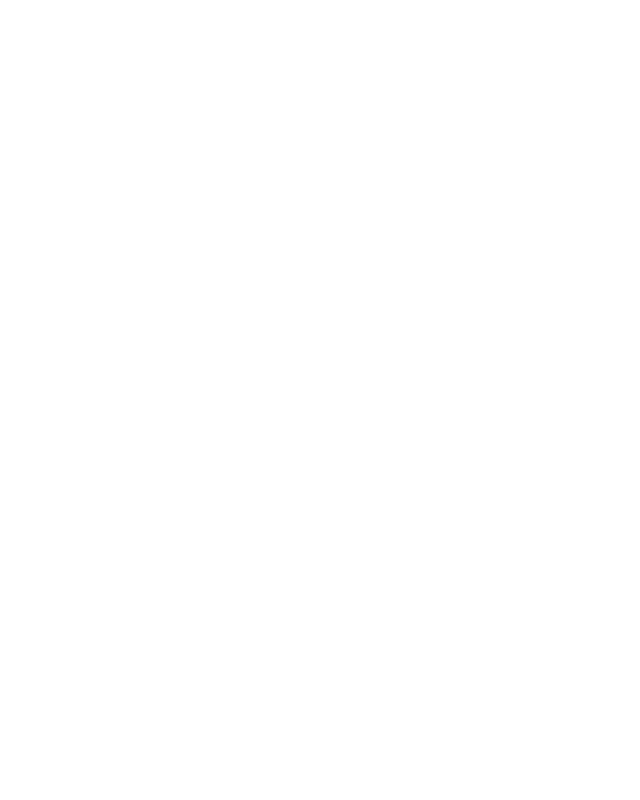
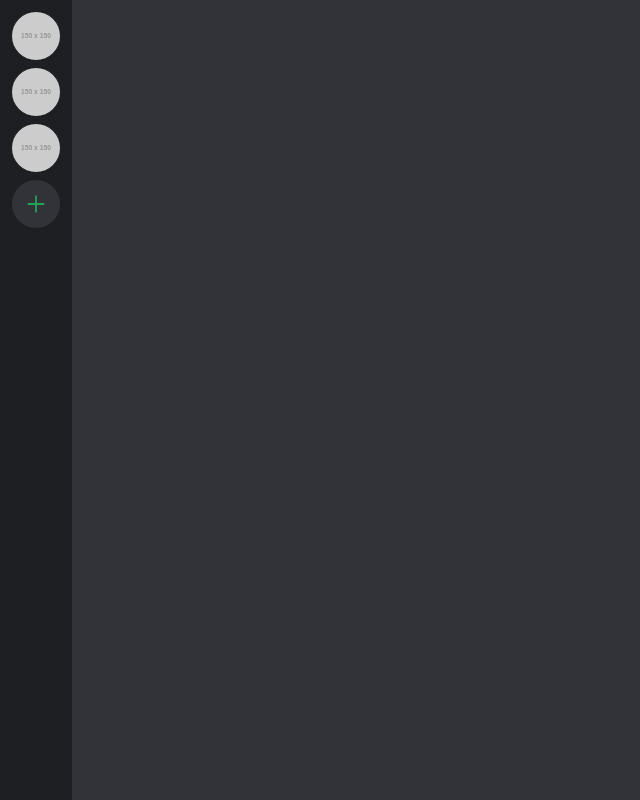
Before and after one commit to AmrMustafa13/piscord, a React (Vite) app in the folder client/: page /channels in a window 1280 px wide. Before the commit this address had no page. Shown: the whole page, without its empty margins (0-640 px from the left). Built offline with nearby package versions, Linux system fonts and the light colour scheme.

Commit message:
add home navigation

```diff
--- a/client/package.json
+++ b/client/package.json
@@ -12,6 +12,7 @@
   "dependencies": {
     "react": "^18.2.0",
     "react-dom": "^18.2.0",
+    "react-icons": "^4.11.0",
     "react-router-dom": "^6.17.0"
   },
   "devDependencies": {
--- a/client/src/App.tsx
+++ b/client/src/App.tsx
@@ -1,7 +1,21 @@
-import Router from "./pages/Routes";
+import { Routes, Route } from "react-router-dom";
+import Home from "./pages/Home";
+import ChannelsSidebar from "./components/ChannelsSidebar";
+import Chat from "./components/Chat";
+import WelcomeToServer from "./components/WelcomeToServer";
+
 
 function App() {
-  return <Router />;
+  return <>
+    <Routes>
+      <Route path="/channels/" element={<Home />} >
+        <Route path=":serverId" element={<ChannelsSidebar />} >
+          <Route index element={<WelcomeToServer />} />
+          <Route path=":channelId" element={<Chat />} />
+        </Route>
+      </Route>
+    </Routes>
+  </>
 }
 
 export default App;
--- /dev/null
+++ b/client/src/components/ChannelsSidebar.tsx
@@ -0,0 +1,15 @@
+import { Outlet, useParams } from "react-router-dom"
+
+const ChannelsSidebar = () => {
+
+    const { serverId } = useParams()
+
+    return (
+        <div>
+            Channels of server {serverId}
+            <Outlet />
+        </div>
+    )
+}
+
+export default ChannelsSidebar
--- /dev/null
+++ b/client/src/components/Chat.tsx
@@ -0,0 +1,12 @@
+import { useParams } from "react-router-dom"
+
+const Chat = () => {
+
+    const { channelId } = useParams()
+
+    return (
+        <div>Welcome to Chat {channelId}</div>
+    )
+}
+
+export default Chat
--- /dev/null
+++ b/client/src/components/CreateServerBtn.tsx
@@ -0,0 +1,11 @@
+import { AiOutlinePlus } from 'react-icons/ai'
+
+const CreateServerBtn = () => {
+    return (
+        <button className="flex justify-center items-center w-12 h-12 bg-primary rounded-full  text-2xl text-complementary hover:rounded-2xl hover:text-tx-primary hover:bg-complementary transition duration-500">
+            <AiOutlinePlus />
+        </button>
+    )
+}
+
+export default CreateServerBtn
--- /dev/null
+++ b/client/src/components/ServersSidebar.tsx
@@ -0,0 +1,51 @@
+import { NavLink } from "react-router-dom"
+import CreateServerBtn from "./CreateServerBtn"
+
+const serversMockData = [
+    {
+        id: 1,
+        name: 'Server 1',
+        img: 'https://via.placeholder.com/150',
+        link: '/channels/1'
+    },
+    {
+        id: 2,
+        name: 'Server 2',
+        img: 'https://via.placeholder.com/150',
+        link: '/channels/2'
+    },
+    {
+        id: 3,
+        name: 'Server 3',
+        img: 'https://via.placeholder.com/150',
+        link: '/channels/3'
+    }
+]
+
+
+const ServersSidebar = () => {
+    return (
+        <div className="bg-accent">
+            <ul className="flex flex-col gap-2 p-3">
+                {serversMockData.map(server => (
+                    <li key={server.id}>
+                        <NavLink
+                            to={server.link}
+                        >
+                            <img
+                                src={server.img}
+                                alt={server.name}
+                                className="w-12 h-12 rounded-full hover:rounded-2xl transition duration-500"
+                            />
+                        </NavLink>
+                    </li>
+                ))}
+                <li>
+                    <CreateServerBtn />
+                </li>
+            </ul>
+        </div>
+    )
+}
+
+export default ServersSidebar
--- /dev/null
+++ b/client/src/components/WelcomeToServer.tsx
@@ -0,0 +1,7 @@
+const WelcomeToServer = () => {
+    return (
+        <div>WelcomeToServer</div>
+    )
+}
+
+export default WelcomeToServer
--- a/client/src/pages/Home/index.tsx
+++ b/client/src/pages/Home/index.tsx
@@ -1,6 +1,10 @@
+import ServersSidebar from "../../components/ServersSidebar";
+import { Outlet } from "react-router-dom";
+
 const Home = () => {
-  return <div>
-    Helllo World from Home
+  return <div className="flex justify-between bg-primary min-h-screen text-tx-primary">
+    <ServersSidebar />
+    <Outlet />
   </div>;
 };
 
--- a/client/tailwind.config.js
+++ b/client/tailwind.config.js
@@ -7,6 +7,7 @@
         primary: "#313338",
         secondary: "#2B2D31",
         accent: "#1E1F22",
+        complementary: "#23A559",
         "tx-primary": "#FFFFFF",
         "tx-secondary": "#81858B",
         "icons-primary": "#DBDEE1",
```
Also changed, not shown: 1 other file (tests, documents, lock files or other folders).
